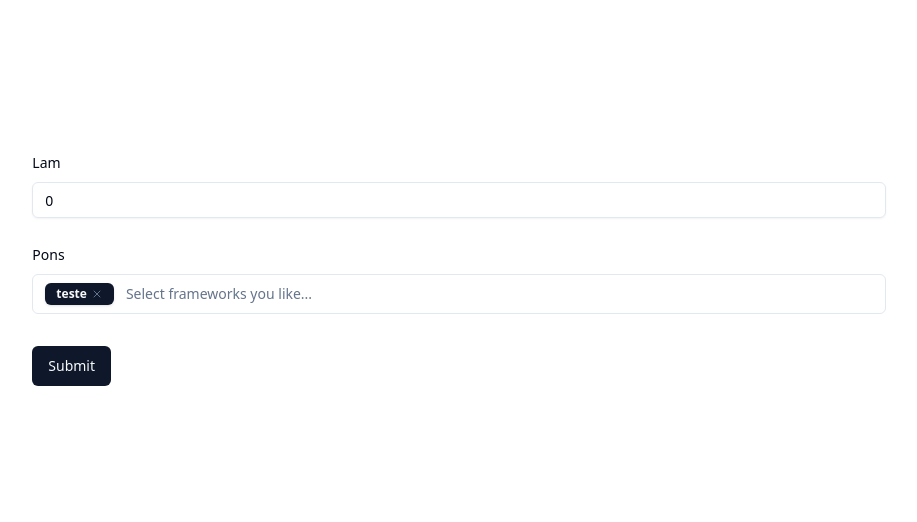
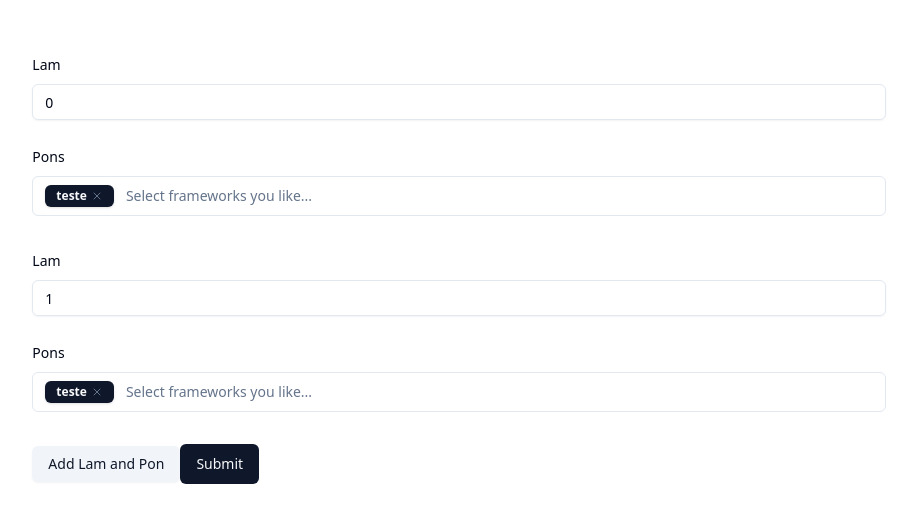
Before and after one commit to jaomuro/multi-select, a React (Vite) app: page / in a window 1280 px wide. Shown: the part 132-654 px from the top of the page, without its empty margins (181-1098 px from the left). Built offline with nearby package versions, Linux system fonts and the light colour scheme.

Commit message:
Adiciona arrayfields controlados por um estado

```diff
--- a/src/App.tsx
+++ b/src/App.tsx
@@ -1,11 +1,13 @@
 import { FormRA } from './components/form-ra'
+import { FormRACompleted } from './components/form-ra-completed'
 import MultipleSelectorWithForm from './components/ui/form-multi-select'
 
 export function App() {
   return (
     <div className="min-h-screen flex flex-col items-center justify-center">
       {/* <MultipleSelectorWithForm /> */}
-      <FormRA />
+      {/* <FormRA /> */}
+      <FormRACompleted />
     </div>
   )
 }
--- /dev/null
+++ b/src/components/form-ra-completed.tsx
@@ -0,0 +1,165 @@
+import { zodResolver } from '@hookform/resolvers/zod'
+import { useForm } from 'react-hook-form'
+import * as z from 'zod'
+import * as React from 'react'
+import {
+  Form,
+  FormControl,
+  FormField,
+  FormItem,
+  FormLabel,
+  FormMessage,
+} from '@/components/ui/form'
+import { toast } from '@/components/ui/use-toast'
+import { LoadingButton } from '@/components/ui/loading-button'
+import MultipleSelector from '@/components/ui/multiple-selector'
+import { getArrayPopulated } from '@/lib/options-array'
+import { Input } from './ui/input'
+import { Button } from './ui/button'
+
+const OPTIONS = getArrayPopulated()
+
+const ponSchema = z.object({
+  label: z.string().optional(),
+  value: z.string().optional(),
+  ponNumber: z.coerce.number(),
+  isTotalAffected: z.coerce.boolean(),
+})
+
+const lamSchema = z.object({
+  lamNumber: z.coerce.number().min(1).max(16),
+  affectedPon: z
+    .array(ponSchema)
+    .min(1, { message: 'Deve haver ao menos uma pon afetada' }),
+})
+
+const FormSchema = z.object({
+  isRaDisaster: z.array(lamSchema),
+})
+
+type FormSchemaType = z.infer<typeof FormSchema>
+
+const FormRACompleted = () => {
+  const [formData, setFormData] = React.useState({
+    isRaDisaster: [
+      {
+        lamNumber: 0,
+        affectedPon: [
+          {
+            ponNumber: 3,
+            isTotalAffected: false,
+            label: 'teste',
+            value: 'teste3',
+          },
+        ],
+      },
+      {
+        lamNumber: 1,
+        affectedPon: [
+          {
+            ponNumber: 3,
+            isTotalAffected: false,
+            label: 'teste',
+            value: 'teste3',
+          },
+        ],
+      },
+    ],
+  })
+
+  const form = useForm<FormSchemaType>({
+    resolver: zodResolver(FormSchema),
+    defaultValues: formData,
+  })
+
+  const [loading, setLoading] = React.useState(false)
+
+  const handleAddFields = () => {
+    setFormData((prevState) => ({
+      isRaDisaster: [
+        ...prevState.isRaDisaster,
+        {
+          lamNumber: 0,
+          affectedPon: [],
+        },
+      ],
+    }))
+  }
+
+  function onSubmit(data: FormSchemaType) {
+    setLoading(true)
+    console.log(data)
+    setTimeout(() => {
+      setLoading(false)
+      toast({
+        title: 'Your submitted data',
+        description: (
+          <pre className="mt-2 w-[340px] rounded-md bg-slate-950 p-4">
+            <code className="text-white">{JSON.stringify(data, null, 2)}</code>
+          </pre>
+        ),
+      })
+    }, 500)
+  }
+
+  return (
+    <Form {...form}>
+      <form onSubmit={form.handleSubmit(onSubmit)} className="w-2/3 space-y-6">
+        {formData.isRaDisaster.map((lam, index) => (
+          <React.Fragment key={index}>
+            <FormField
+              control={form.control}
+              name={`isRaDisaster.${index}.lamNumber`}
+              render={({ field }) => {
+                return (
+                  <FormItem>
+                    <FormLabel>Lam</FormLabel>
+                    <FormControl>
+                      <Input
+                        placeholder="Informe a lâmina afetada..."
+                        {...field}
+                      />
+                    </FormControl>
+                  </FormItem>
+                )
+              }}
+            />
+
+            <FormField
+              control={form.control}
+              name={`isRaDisaster.${index}.affectedPon`}
+              render={({ field }) => (
+                <FormItem>
+                  <FormLabel>Pons</FormLabel>
+                  <FormControl>
+                    <MultipleSelector
+                      value={field.value}
+                      groupBy="group"
+                      onChange={field.onChange}
+                      defaultOptions={OPTIONS}
+                      placeholder="Select frameworks you like..."
+                      emptyIndicator={
+                        <p className="text-center text-lg leading-10 text-gray-600 dark:text-gray-400">
+                          no results found.
+                        </p>
+                      }
+                    />
+                  </FormControl>
+                  <FormMessage />
+                </FormItem>
+              )}
+            />
+          </React.Fragment>
+        ))}
+        <Button variant="secondary" type="button" onClick={handleAddFields}>
+          Add Lam and Pon
+        </Button>
+        <LoadingButton loading={loading} type="submit">
+          Submit
+        </LoadingButton>
+      </form>
+    </Form>
+  )
+}
+
+export { FormRACompleted }
```
